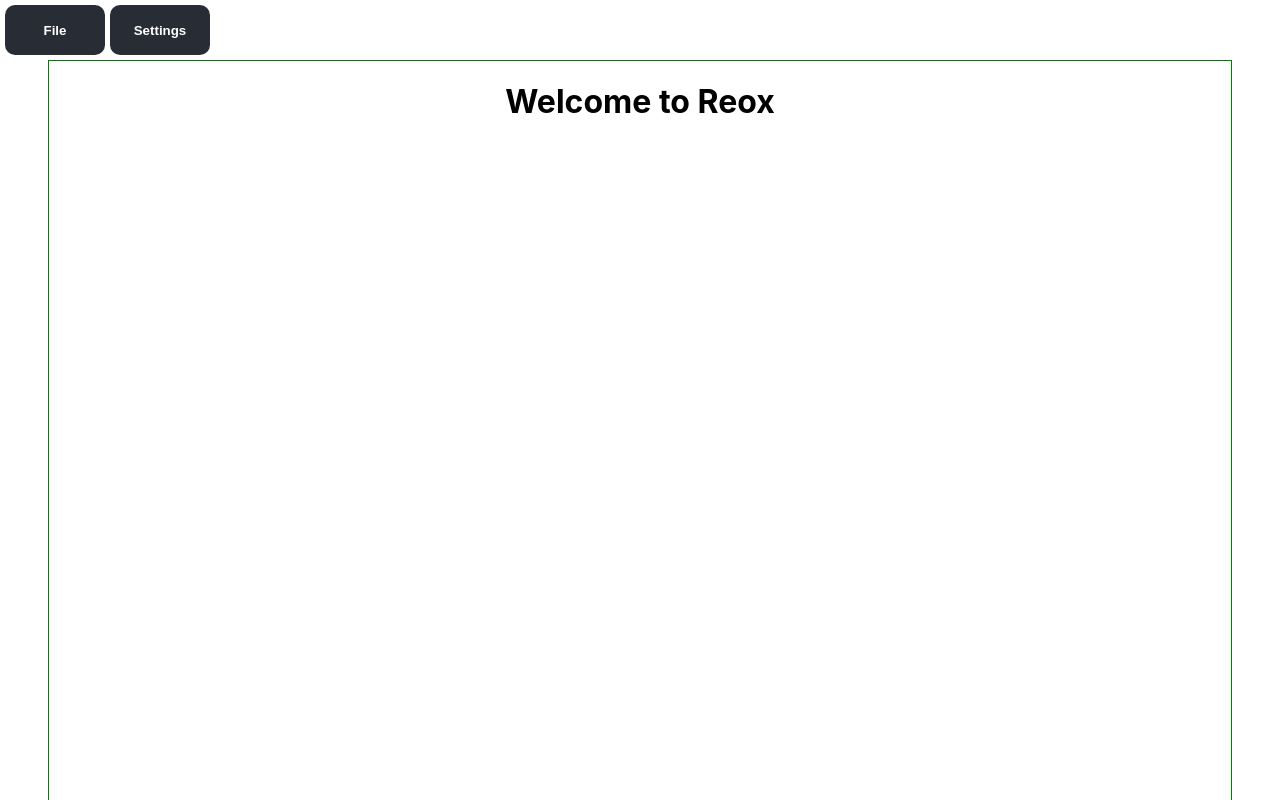
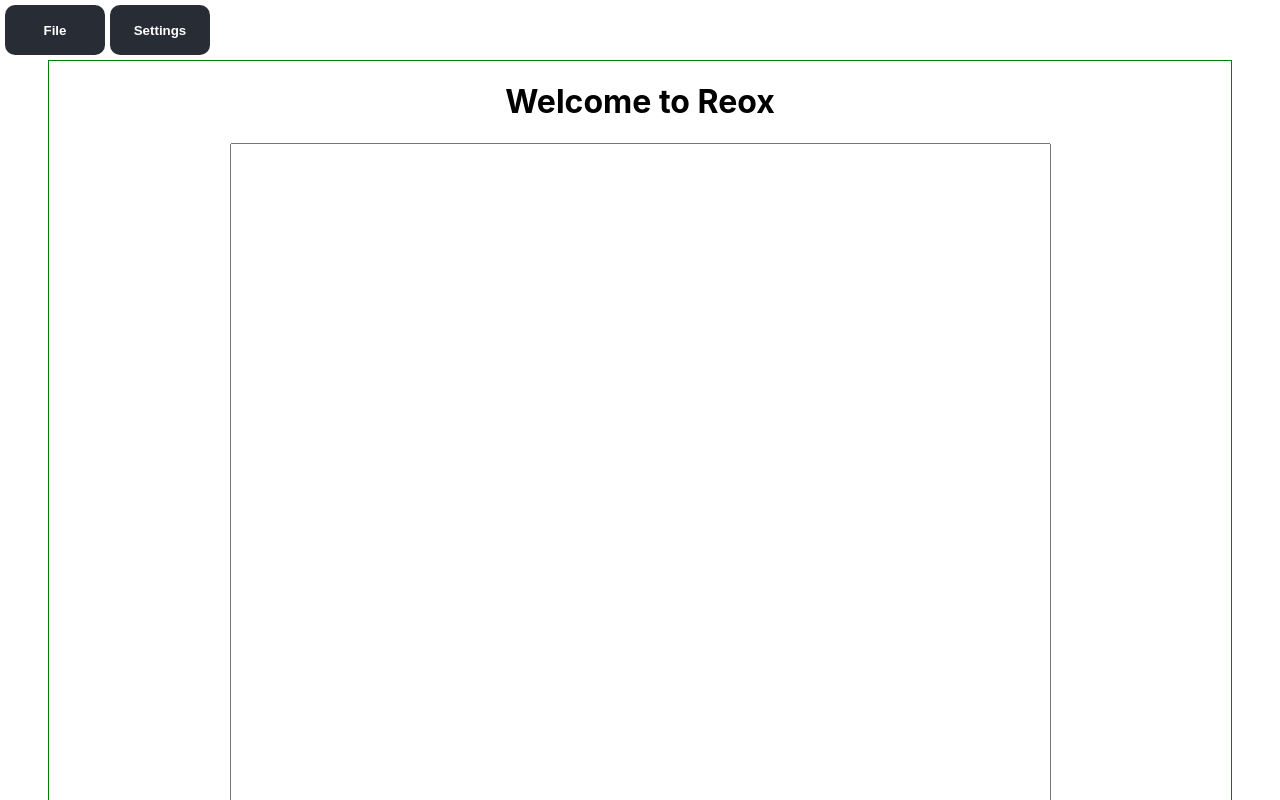
Before and after one commit to iamRandy/rocs, a React (Create React App) app in the folder reox/: page / in a window 1280 px wide. Shown: the top 800 px of the page. Built offline with nearby package versions, Linux system fonts and the light colour scheme.

Commit message:
Added a textarea component

```diff
--- a/reox/src/Components/Hero.js
+++ b/reox/src/Components/Hero.js
@@ -1,11 +1,13 @@
 import './Hero.css'
+import Text from './Text'
 
 function Hero() {
     return (
     <div class="body">
         <h1>Welcome to Reox</h1>
+        <Text />
     </div>
     );
-}
+};
 
 export default Hero;
--- /dev/null
+++ b/reox/src/Components/Text.jsx
@@ -0,0 +1,14 @@
+import {useId} from 'react';
+
+export default function Text() {
+    const postTextAreaId = useId();
+
+    return (
+        <>
+            <textarea
+                rows={95}
+                cols={100}
+                />
+        </>
+    )
+}
```
